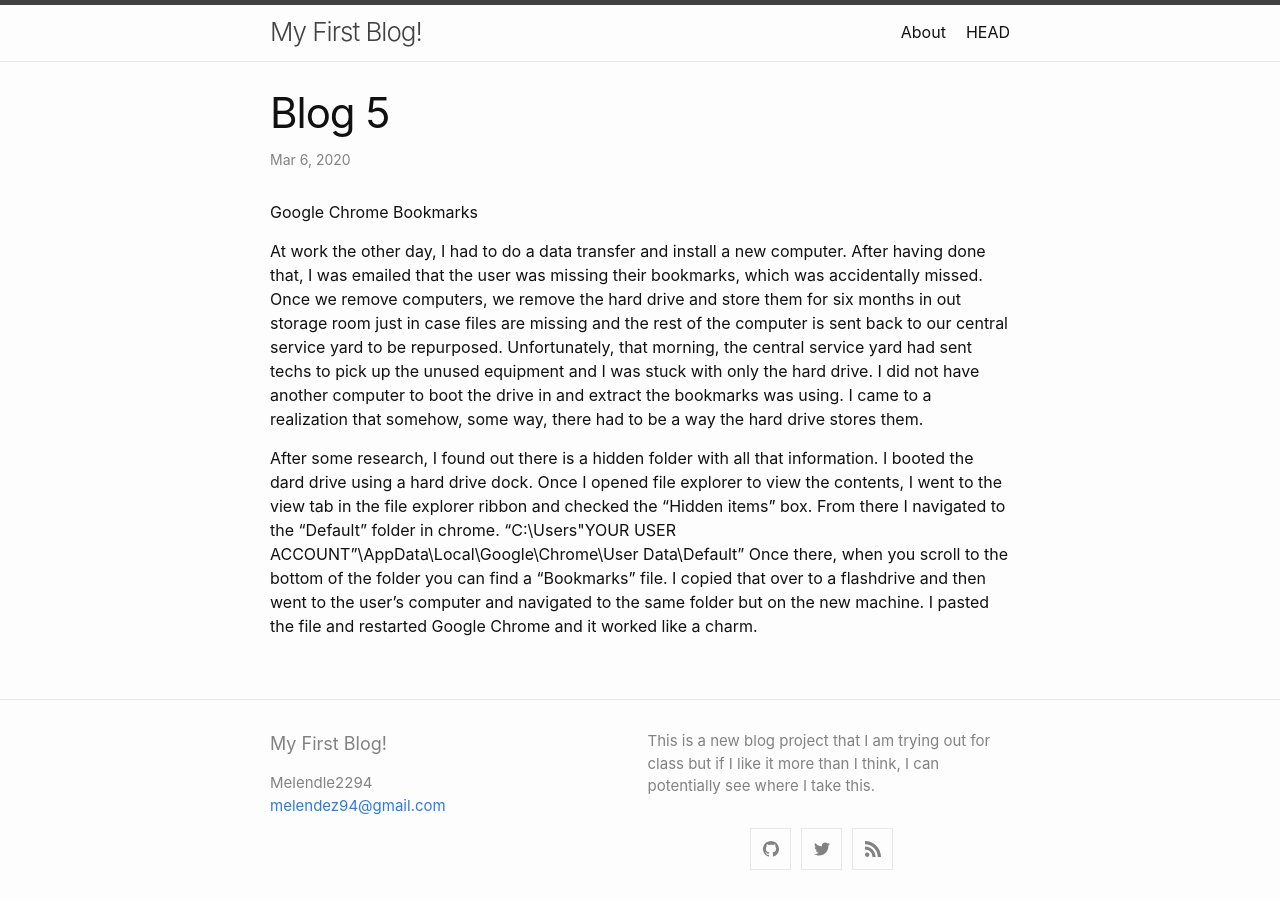
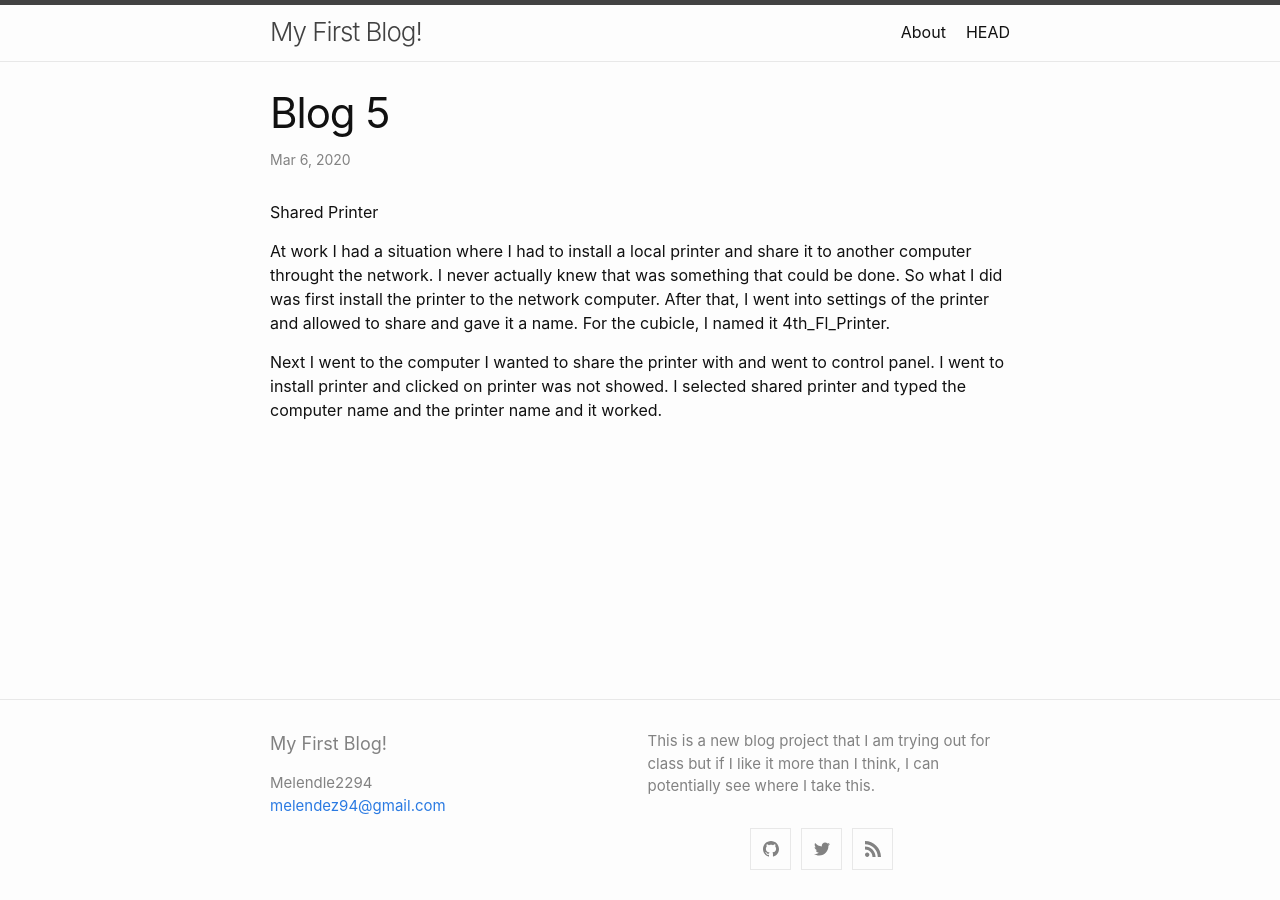
Before and after one commit to melendez2294/melendez2294.github.io, a Jekyll site: the page built from _posts/2020-03-06-blog-5.md, in a window 1280 px wide. Built offline with Jekyll 4.4.1, drawn with Linux system fonts in a browser that asks for light colours; our own code applies the rules of GitHub Pages for plain Markdown files.

Commit message:
Update 2020-03-06-blog-5.md

```diff
--- a/_posts/2020-03-06-blog-5.md
+++ b/_posts/2020-03-06-blog-5.md
@@ -1,16 +1,11 @@
-Google Chrome Bookmarks
+Shared Printer
 
-At work the other day, I had to do a data transfer and install a new computer.
-After having done that, I was emailed that the user was missing their bookmarks, which was accidentally missed.
-Once we remove computers, we remove the hard drive and store them for six months in out storage room just in case files
-are missing and the rest of the computer is sent back to our central service yard to be repurposed. Unfortunately, that morning,
-the central service yard had sent techs to pick up the unused equipment and I was stuck with only the hard drive. I did not have another
-computer to boot the drive in and extract the bookmarks was using. I came to a realization that somehow, some way, there had to be a way
-the hard drive stores them.
+At work I had a situation where I had to install a local printer and share it to
+another computer throught the network. I never actually knew that was something that could
+be done. So what I did was first install the printer to the network computer. After that,
+I went into settings of the printer and allowed to share and gave it a name. For the cubicle,
+I named it 4th_Fl_Printer.
 
-After some research, I found out there is a hidden folder with all that information. I booted the dard drive using a hard drive dock.
-Once I opened file explorer to view the contents, I went to the view tab in the file explorer ribbon and checked the "Hidden items" box.
-From there I navigated to the "Default" folder in chrome. "C:\Users\"YOUR USER ACCOUNT"\AppData\Local\Google\Chrome\User Data\Default"
-Once there, when you scroll to the bottom of the folder you can find a "Bookmarks" file. I copied that over to a flashdrive and then
-went to the user's computer and navigated to the same folder but on the new machine. I pasted the file and restarted Google Chrome and it
-worked like a charm.
+Next I went to the computer I wanted to share the printer with and went to
+control panel. I went to install printer and clicked on printer was not showed.
+I selected shared printer and typed the computer name and the printer name and it worked.
```
